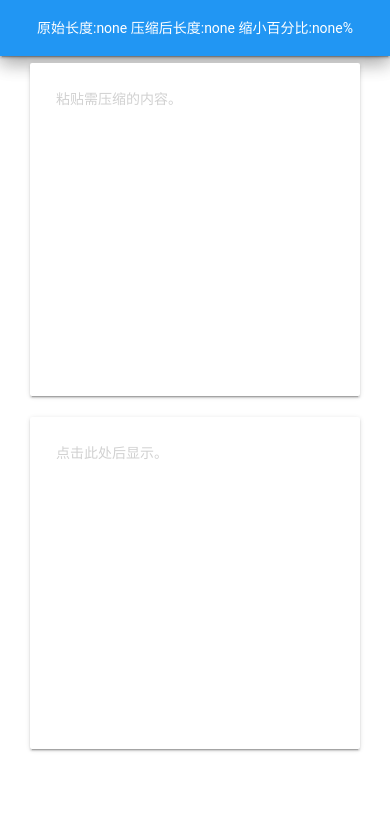
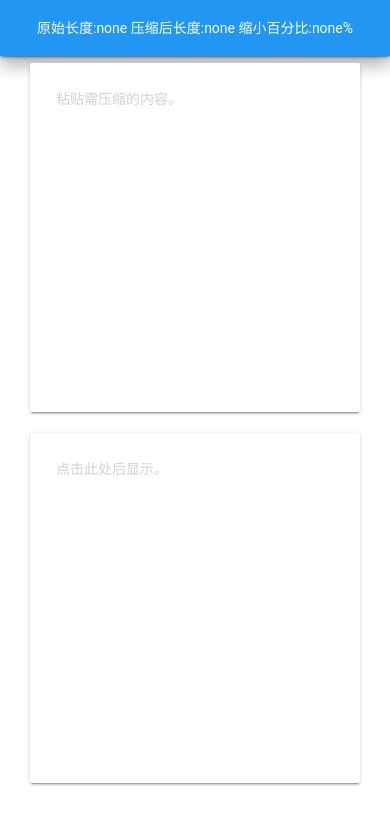
Before and after one commit to CPlayer-CN/HTML-compress, a plain HTML site: page index.html in a window 390 px wide. Drawn offline with Linux system fonts and the light colour scheme; a web font is replaced by a local one.

Commit message:
Add files via upload

```diff
--- a/index.html
+++ b/index.html
@@ -15,7 +15,7 @@
     <script type="text/javascript" src="assets/jquery-3.3.1.min.js"></script>
     <style>
     textarea {
-        min-height: 33vh; /* 最小高度: 视口高度的33%。 */
+        min-height: 35vh; /* 最小高度: 视口高度的35%。 */
         resize: none; /* 元素调整大小: 不可调整。 */
         border: none; /* 边界: 不显示边界。 */
         outline: none; /* 轮廓: 不显示轮廓。 */
```
Also changed, not shown: index.min.html (+1 -1 lines).
